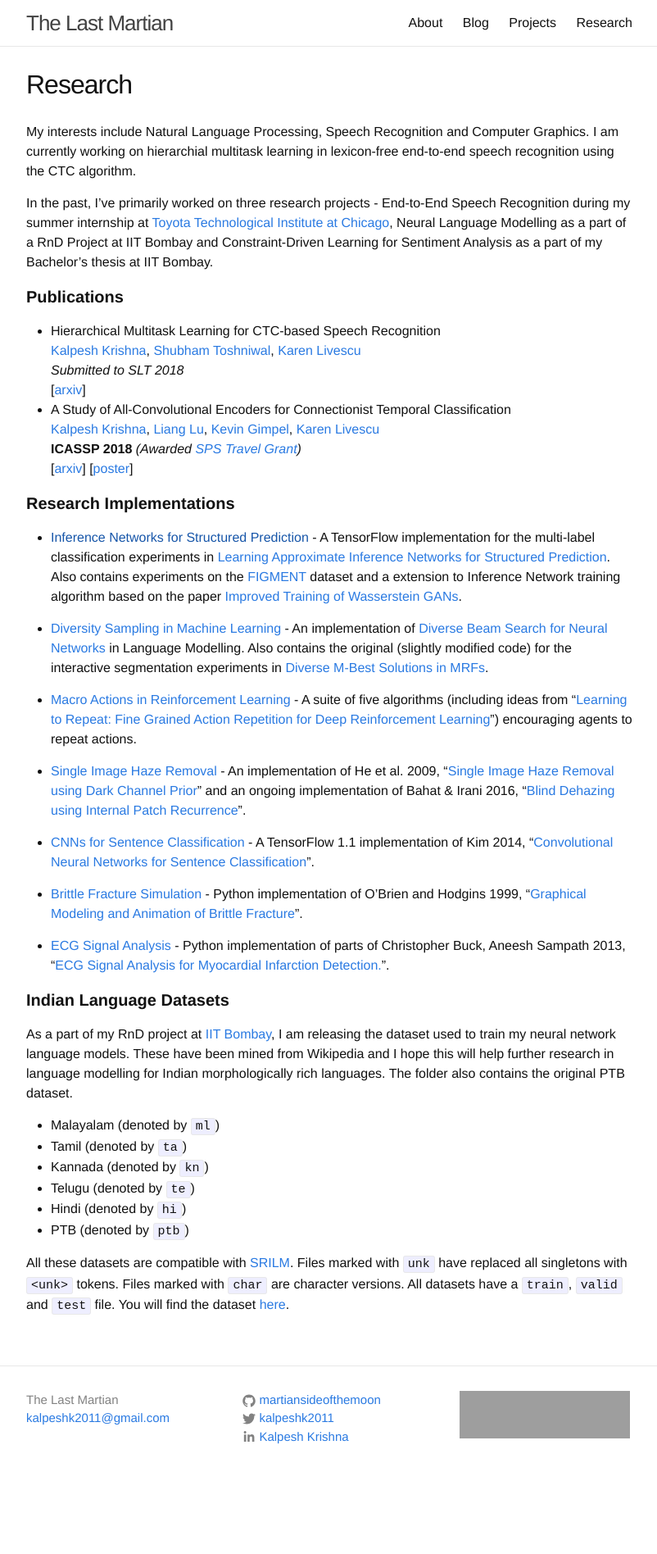
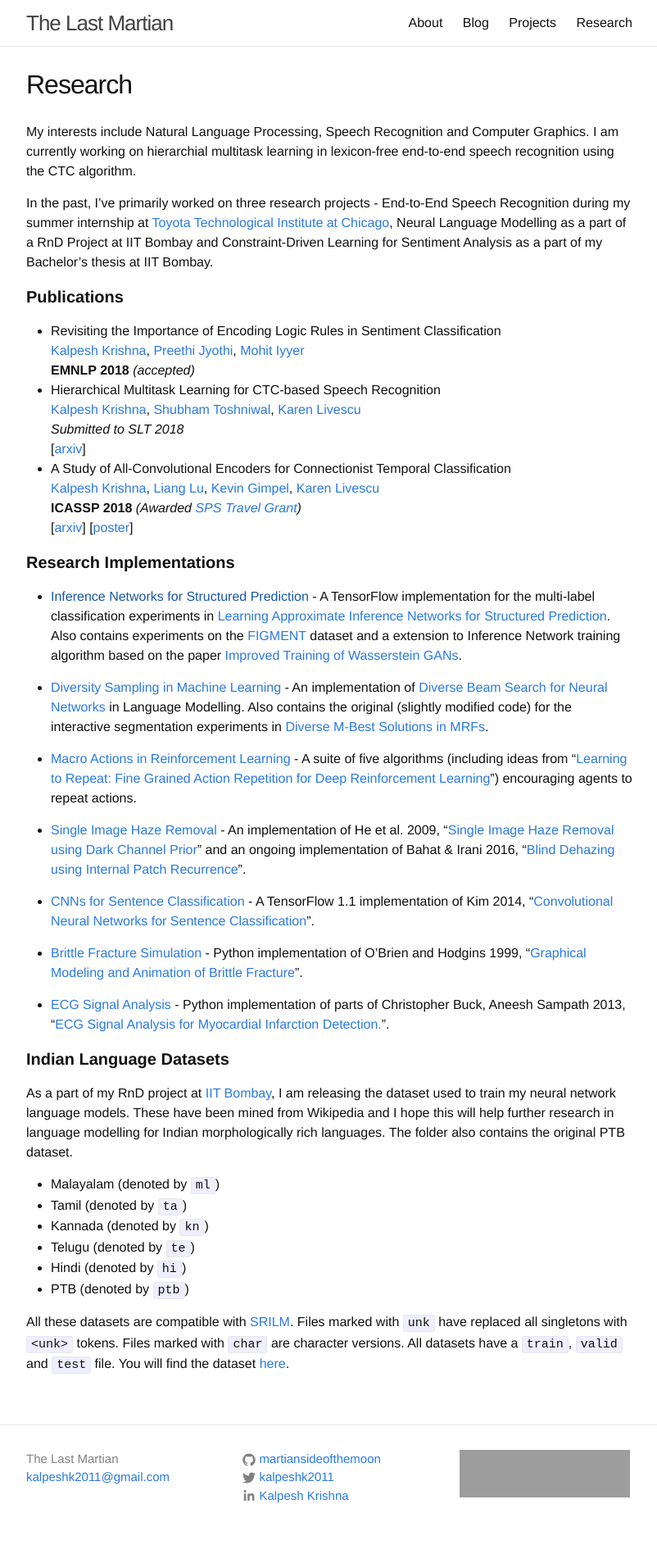
Before and after one commit to martiansideofthemoon/martiansideofthemoon.github.io, a Jekyll site: the page built from _pages/research.md, in a window 1280 px wide. Shown: the whole page at 82% size, without its empty margins (238-1040 px from the left). Built offline with Jekyll 4.4.1, drawn with Linux system fonts in a browser that asks for light colours; comment, search, counter and statistics services are not loaded; before the commit the page ends 1824 px from its top, so only the background shows below that; grey boxes are pictures that could not be loaded.

Commit message:
Adding EMNLP paper

```diff
--- a/_pages/research.md
+++ b/_pages/research.md
@@ -9,6 +9,9 @@ In the past, I've primarily worked on three research projects - End-to-End Speec
 
 #### **Publications**
 
+* Revisiting the Importance of Encoding Logic Rules in Sentiment Classification
+[Kalpesh Krishna](http://martiansideofthemoon.github.io/), [Preethi Jyothi](https://www.cse.iitb.ac.in/~pjyothi/), [Mohit Iyyer](https://people.cs.umass.edu/~miyyer/)
+**EMNLP 2018** *(accepted)*
 * Hierarchical Multitask Learning for CTC-based Speech Recognition
 [Kalpesh Krishna](http://martiansideofthemoon.github.io/), [Shubham Toshniwal](http://ttic.uchicago.edu/~shtoshni/), [Karen Livescu](http://ttic.uchicago.edu/~klivescu/)
 *Submitted to SLT 2018*
```
